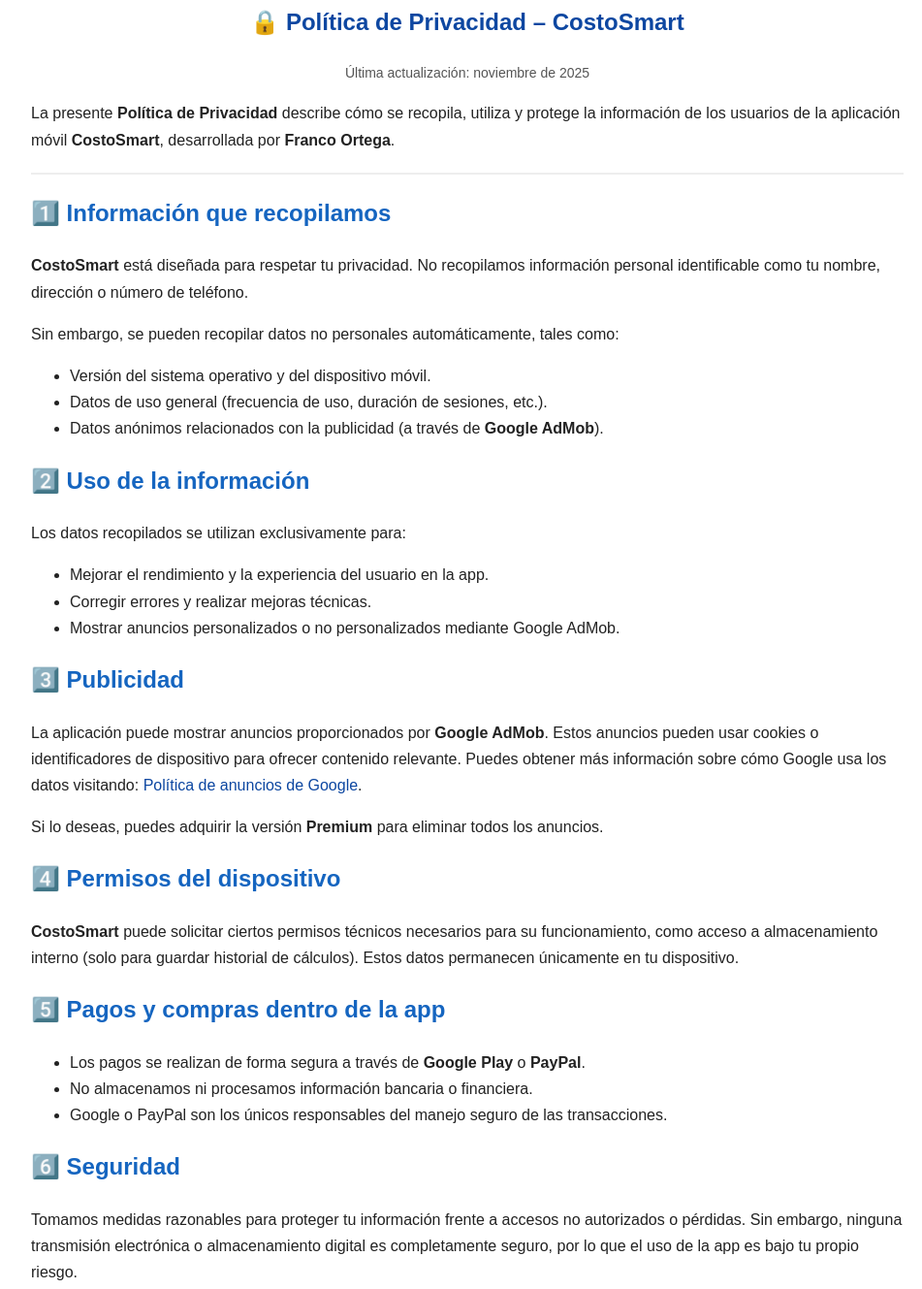
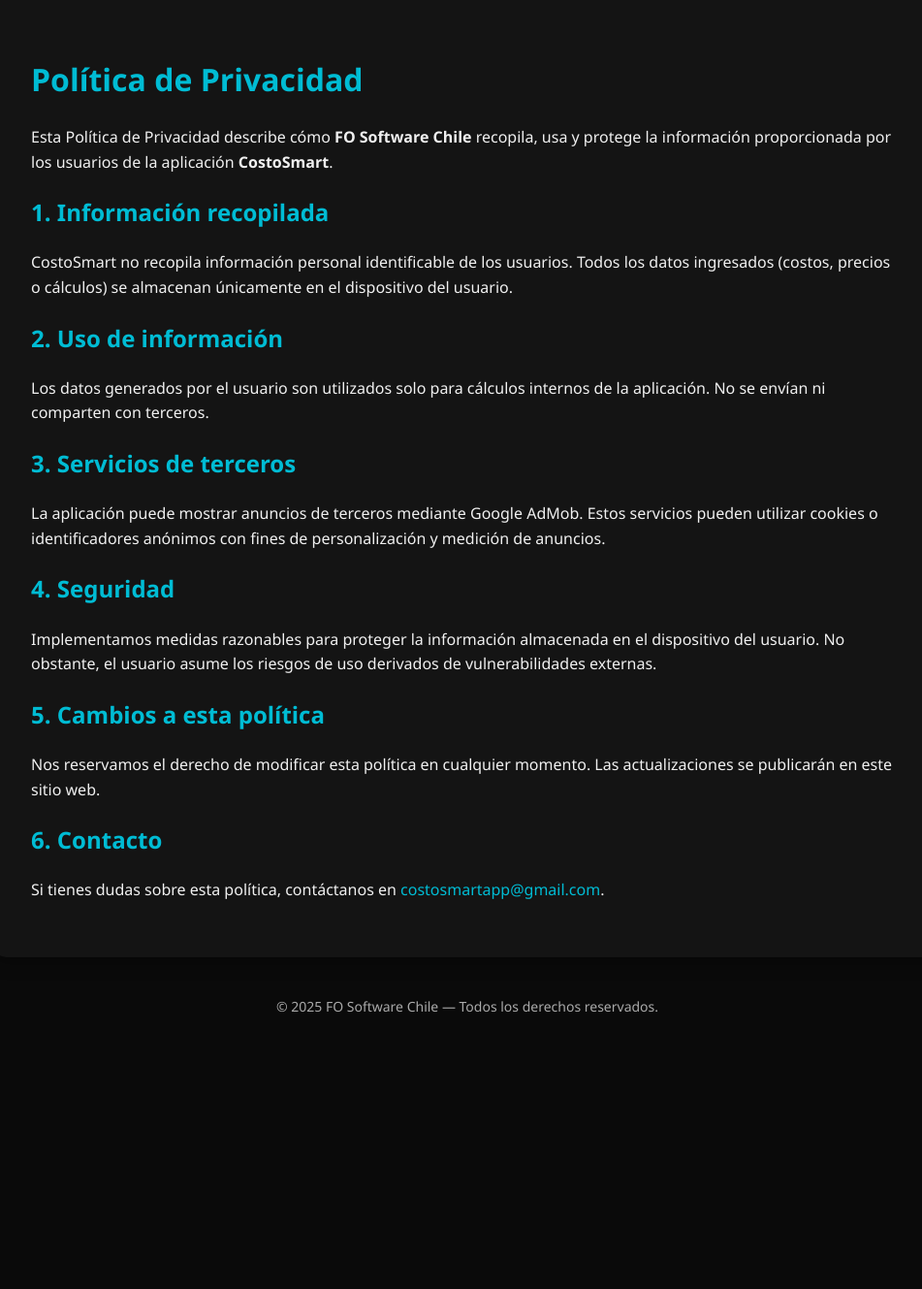
Before and after one commit to CostoSmart/costosmart-site, a plain HTML site: page privacidad.html in a window 1280 px wide. Shown: the part 45-1374 px from the top of the page at 97% size, without its empty margins (158-1109 px from the left). After the commit the page ends 1134 px from the top, so only its background shows below. Drawn offline with Linux system fonts and the light colour scheme.

Commit message:
Update privacidad.html

```diff
--- a/privacidad.html
+++ b/privacidad.html
@@ -1,67 +1,70 @@
-<section style="font-family: 'Poppins', Arial, sans-serif; max-width: 900px; margin: auto; padding: 20px; line-height: 1.7; color: #222;">
-  <h1 style="text-align: center; color: #0d47a1;">🔒 Política de Privacidad – CostoSmart</h1>
-  <p style="text-align: center; font-size: 14px; color: #555;">Última actualización: noviembre de 2025</p>
+<!DOCTYPE html>
+<html lang="es">
+<head>
+<meta charset="UTF-8">
+<meta name="viewport" content="width=device-width, initial-scale=1.0">
+<title>Política de Privacidad | CostoSmart</title>
+<style>
+  body {
+    font-family: 'Segoe UI', Tahoma, Geneva, Verdana, sans-serif;
+    background-color: #0a0a0a;
+    color: #f0f0f0;
+    line-height: 1.6;
+    margin: 0;
+    padding: 40px;
+  }
+  h1, h2 {
+    color: #00bcd4;
+  }
+  a {
+    color: #00bcd4;
+    text-decoration: none;
+  }
+  a:hover {
+    text-decoration: underline;
+  }
+  .container {
+    max-width: 900px;
+    margin: auto;
+    background: #141414;
+    padding: 40px;
+    border-radius: 15px;
+    box-shadow: 0 0 20px rgba(0,0,0,0.5);
+  }
+  footer {
+    text-align: center;
+    margin-top: 40px;
+    font-size: 14px;
+    color: #aaa;
+  }
+</style>
+</head>
+<body>
+  <div class="container">
+    <h1>Política de Privacidad</h1>
+    <p>Esta Política de Privacidad describe cómo <strong>FO Software Chile</strong> recopila, usa y protege la información proporcionada por los usuarios de la aplicación <strong>CostoSmart</strong>.</p>
 
-  <p>La presente <strong>Política de Privacidad</strong> describe cómo se recopila, utiliza y protege la información de los usuarios
-  de la aplicación móvil <strong>CostoSmart</strong>, desarrollada por <strong>Franco Ortega</strong>.</p>
+    <h2>1. Información recopilada</h2>
+    <p>CostoSmart no recopila información personal identificable de los usuarios. Todos los datos ingresados (costos, precios o cálculos) se almacenan únicamente en el dispositivo del usuario.</p>
 
-  <hr style="border: none; border-top: 2px solid #eee; margin: 20px 0;">
+    <h2>2. Uso de información</h2>
+    <p>Los datos generados por el usuario son utilizados solo para cálculos internos de la aplicación. No se envían ni comparten con terceros.</p>
 
-  <h2 style="color: #1565c0;">1️⃣ Información que recopilamos</h2>
-  <p><strong>CostoSmart</strong> está diseñada para respetar tu privacidad. No recopilamos información personal identificable
-  como tu nombre, dirección o número de teléfono.</p>
-  <p>Sin embargo, se pueden recopilar datos no personales automáticamente, tales como:</p>
-  <ul>
-    <li>Versión del sistema operativo y del dispositivo móvil.</li>
-    <li>Datos de uso general (frecuencia de uso, duración de sesiones, etc.).</li>
-    <li>Datos anónimos relacionados con la publicidad (a través de <strong>Google AdMob</strong>).</li>
-  </ul>
+    <h2>3. Servicios de terceros</h2>
+    <p>La aplicación puede mostrar anuncios de terceros mediante Google AdMob. Estos servicios pueden utilizar cookies o identificadores anónimos con fines de personalización y medición de anuncios.</p>
 
-  <h2 style="color: #1565c0;">2️⃣ Uso de la información</h2>
-  <p>Los datos recopilados se utilizan exclusivamente para:</p>
-  <ul>
-    <li>Mejorar el rendimiento y la experiencia del usuario en la app.</li>
-    <li>Corregir errores y realizar mejoras técnicas.</li>
-    <li>Mostrar anuncios personalizados o no personalizados mediante Google AdMob.</li>
-  </ul>
+    <h2>4. Seguridad</h2>
+    <p>Implementamos medidas razonables para proteger la información almacenada en el dispositivo del usuario. No obstante, el usuario asume los riesgos de uso derivados de vulnerabilidades externas.</p>
 
-  <h2 style="color: #1565c0;">3️⃣ Publicidad</h2>
-  <p>La aplicación puede mostrar anuncios proporcionados por <strong>Google AdMob</strong>.
-  Estos anuncios pueden usar cookies o identificadores de dispositivo para ofrecer contenido relevante.
-  Puedes obtener más información sobre cómo Google usa los datos visitando:
-  <a href="https://policies.google.com/technologies/ads" target="_blank" style="color:#0d47a1; text-decoration:none;">Política de anuncios de Google</a>.</p>
-  <p>Si lo deseas, puedes adquirir la versión <strong>Premium</strong> para eliminar todos los anuncios.</p>
+    <h2>5. Cambios a esta política</h2>
+    <p>Nos reservamos el derecho de modificar esta política en cualquier momento. Las actualizaciones se publicarán en este sitio web.</p>
 
-  <h2 style="color: #1565c0;">4️⃣ Permisos del dispositivo</h2>
-  <p><strong>CostoSmart</strong> puede solicitar ciertos permisos técnicos necesarios para su funcionamiento, como acceso a almacenamiento interno
-  (solo para guardar historial de cálculos). Estos datos permanecen únicamente en tu dispositivo.</p>
+    <h2>6. Contacto</h2>
+    <p>Si tienes dudas sobre esta política, contáctanos en <a href="mailto:costosmartapp@gmail.com">costosmartapp@gmail.com</a>.</p>
+  </div>
 
-  <h2 style="color: #1565c0;">5️⃣ Pagos y compras dentro de la app</h2>
-  <ul>
-    <li>Los pagos se realizan de forma segura a través de <strong>Google Play</strong> o <strong>PayPal</strong>.</li>
-    <li>No almacenamos ni procesamos información bancaria o financiera.</li>
-    <li>Google o PayPal son los únicos responsables del manejo seguro de las transacciones.</li>
-  </ul>
-
-  <h2 style="color: #1565c0;">6️⃣ Seguridad</h2>
-  <p>Tomamos medidas razonables para proteger tu información frente a accesos no autorizados o pérdidas.
-  Sin embargo, ninguna transmisión electrónica o almacenamiento digital es completamente seguro,
-  por lo que el uso de la app es bajo tu propio riesgo.</p>
-
-  <h2 style="color: #1565c0;">7️⃣ Enlaces externos</h2>
-  <p>La aplicación puede contener enlaces externos (por ejemplo, a PayPal o a sitios informativos).
-  No somos responsables de las políticas o prácticas de privacidad de esos sitios.</p>
-
-  <h2 style="color: #1565c0;">8️⃣ Cambios en esta política</h2>
-  <p>Nos reservamos el derecho de actualizar o modificar esta política en cualquier momento.
-  Las actualizaciones se publicarán en esta misma página con la nueva fecha de vigencia.</p>
-
-  <h2 style="color: #1565c0;">9️⃣ Contacto</h2>
-  <p>Si tienes dudas o comentarios sobre esta Política de Privacidad, puedes escribirnos a:</p>
-  <p>📧 <strong>costosmartapp@gmail.com</strong></p>
-
-  <hr style="border: none; border-top: 2px solid #eee; margin: 20px 0;">
-  <p style="text-align: center; font-size: 13px; color: #777;">
-    © 2025 CostoSmart – Desarrollado por Franco Ortega. Todos los derechos reservados.
-  </p>
-</section>
+  <footer>
+    © 2025 FO Software Chile — Todos los derechos reservados.
+  </footer>
+</body>
+</html>
```
